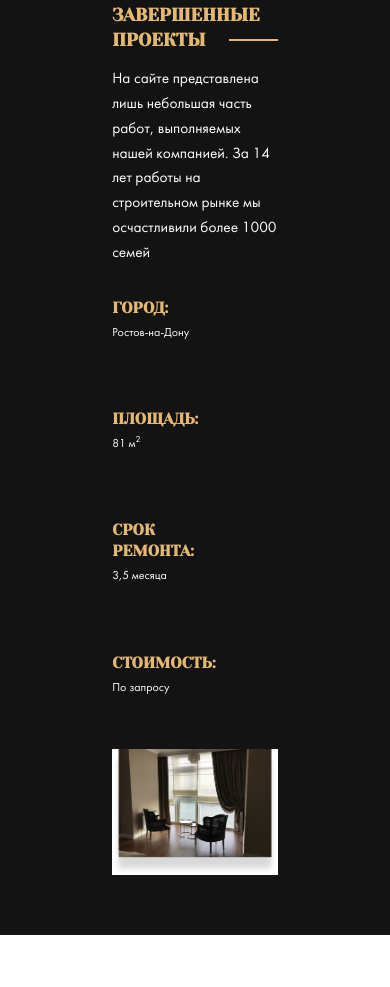
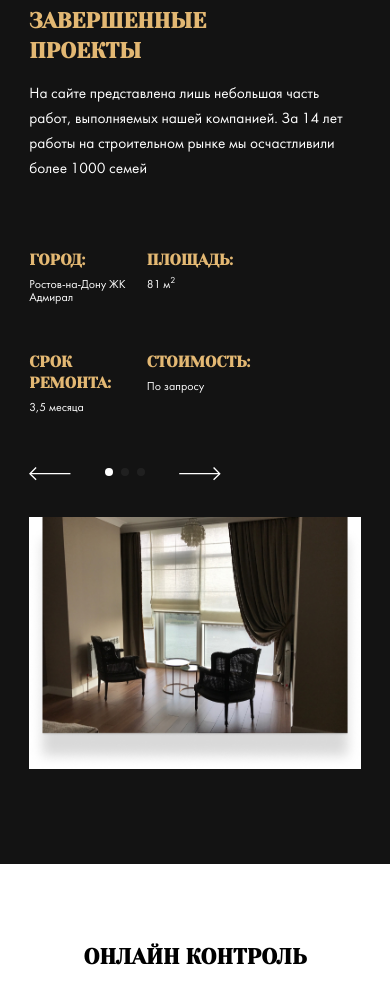
Before and after one commit to evgenia-savenkova/ws_homeworks, a website: page index.html in a window 390 px wide. Shown: the part 916-1903 px from the top of the page. Drawn offline with nearby package versions, Linux system fonts and the light colour scheme; files whose address does not match are found by name.

Commit message:
feat: add media for section projects

```diff
--- a/index.html
+++ b/index.html
@@ -74,7 +74,7 @@
                 <div class="swiper-slide">
                   <div class="swiper-slide__text">
                     <h3 class="swiper-slide__heading">Город:</h3>
-                    <span class="swiper-slide__value">Ростов-на-Дону</span>
+                    <span class="swiper-slide__value">Ростов-на-Дону ЖК Адмирал</span>
                   </div>
                   <div class="swiper-slide__text">
                     <h3 class="swiper-slide__heading">Площадь:</h3>
@@ -93,7 +93,7 @@
                 <div class="swiper-slide">
                   <div class="swiper-slide__text">
                     <h3 class="swiper-slide__heading">Город:</h3>
-                    <span class="swiper-slide__value">Ростов-на-Дону</span>
+                    <span class="swiper-slide__value">Ростов-на-Дону ЖК Адмирал</span>
                   </div>
                   <div class="swiper-slide__text">
                     <h3 class="swiper-slide__heading">Площадь:</h3>
@@ -112,7 +112,7 @@
                 <div class="swiper-slide">
                   <div class="swiper-slide__text">
                     <h3 class="swiper-slide__heading">Город:</h3>
-                    <span class="swiper-slide__value">Ростов-на-Дону</span>
+                    <span class="swiper-slide__value">Ростов-на-Дону ЖК Адмирал</span>
                   </div>
                   <div class="swiper-slide__text">
                     <h3 class="swiper-slide__heading">Площадь:</h3>
@@ -129,11 +129,11 @@
                   <!-- /.swiper-slide__text -->
                   <!-- If we need navigation buttons -->
                 </div>
-                <div class="swiper-button-prev"></div>
-                <div class="swiper-pagination"></div>
-                <div class="swiper-button-next"></div>
+
               </div>
-
+              <div class="swiper-button-prev"></div>
+              <div class="swiper-pagination"></div>
+              <div class="swiper-button-next"></div>
             </div>
             <!-- /.swiper-container -->
           </div>
@@ -144,9 +144,9 @@
               <!-- Additional required wrapper -->
               <div class="swiper-wrapper ">
                 <!-- Slides -->
-                <div class="swiper-slide"><img src="img/projects/project-img.jpg" alt=""> </div>
-                <div class="swiper-slide"><img src="img/projects/project-img.jpg" alt=""> </div>
-                <div class="swiper-slide"><img src="img/projects/project-img.jpg" alt=""> </div>
+                <div class="swiper-slide swiper__img-slide"><img src="img/projects/project-img.jpg" alt=""> </div>
+                <div class="swiper-slide swiper__img-slide"><img src="img/projects/project-img.jpg" alt=""> </div>
+                <div class="swiper-slide swiper__img-slide"><img src="img/projects/project-img.jpg" alt=""> </div>
               </div>
             </div>
           </div>
--- a/js/main.js
+++ b/js/main.js
@@ -28,6 +28,7 @@ $(document).ready(function () {
 
   var mySwiper = new Swiper('.swiper-container', {
     loop: true,
+    // spaceBetween: 100,
     pagination: {
       el: '.swiper-pagination',
       type: 'bullets',
@@ -42,7 +43,7 @@ $(document).ready(function () {
   var prev = $('.swiper-button-prev')
   var bullets = $('.swiper-pagination')
 
-  next.css('left', prev.width() + 10 + bullets.width() + 10)
-  bullets.css('left', prev.width() + 10)
+  next.css('left', prev.width() + 30 + bullets.width() + 30)
+  bullets.css('left', prev.width() + 30)
 
 });
--- a/sass/_media.sass
+++ b/sass/_media.sass
@@ -8,6 +8,9 @@
         &__item
             margin-right: 1rem
 @media screen and ( max-width: 992px )
+    .swiper
+        &-wrapper
+            padding: 0 2rem 0 2rem
     .card
         &__text
             margin-right: 0
@@ -21,6 +24,21 @@
         &__content
             margin-left: 0
 @media screen and ( max-width: 760px )
+    .swiper
+        &-wrapper
+            padding: 3rem 2rem 0 2rem
+    .section
+        &-title
+            &__word
+                &::after
+                    display: none
+    .swiper
+        &-slide
+            &__text
+                &:nth-last-child(3)
+                    margin-right: 5rem
+    .col-50
+        width: 100%
     .section
         padding-left: 0
         padding-right: 0
@@ -36,6 +54,7 @@
     .section
         &__subtitle
             max-width: 100%
+
 @media screen and ( max-width: 576px )
     .types
         &--design
@@ -77,6 +96,7 @@
     .hero
         &__button
             width: 100%
+
 @media screen and ( max-height: 520px )
     .hero
         &__scroll-down
--- a/sass/_settings.sass
+++ b/sass/_settings.sass
@@ -17,6 +17,7 @@ img
         &--left
             text-align: left
         &__heading
+            font-size: 1.8rem
             line-height: 138%
             text-transform: uppercase
             font-family: "Yeseva One", cursive
--- a/sass/templates/_projects.sass
+++ b/sass/templates/_projects.sass
@@ -2,10 +2,13 @@
     &-slide
         display: flex
         flex-wrap: wrap
+        padding-bottom: 2.9rem
+        &-active
+            margin-left: -2rem
         &__text
-            flex-basis: 50%
-            margin-bottom: 2.42rem
-            padding-bottom: 2rem
+            flex-basis: 30%
+            margin-right: 1.5rem
+            margin-bottom: 2.5rem
         &__heading
             font-size: 1.285rem
             line-height: 1.78rem
@@ -13,6 +16,8 @@
             color: $primary
             text-transform: uppercase
             margin-bottom: 0.64rem
+    &-wrapper
+        padding: 2rem
     &-pagination
         &-bullet
             background-color: rgba($light, 0.3)
```
Also changed, not shown: css/style.css.
